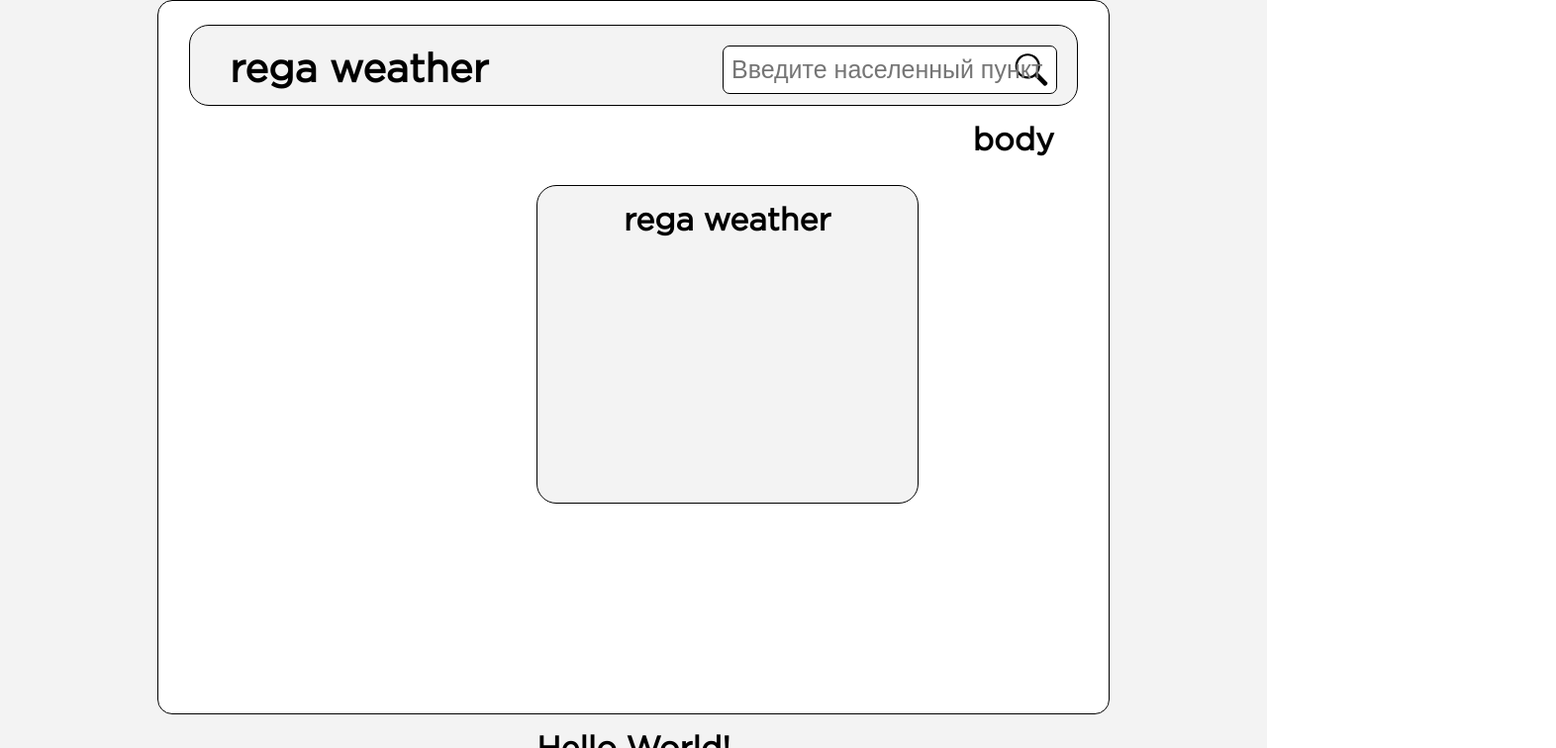
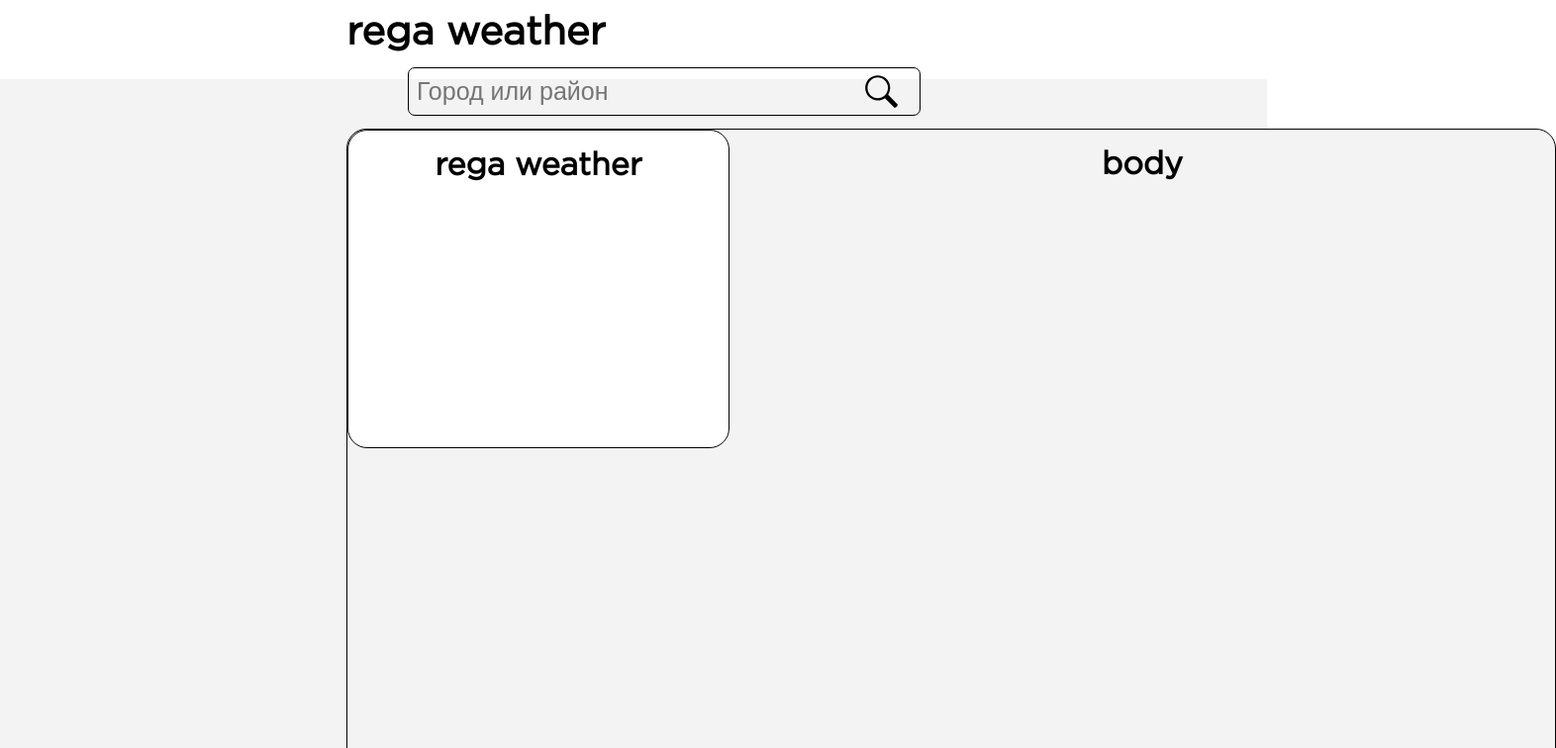
Before and after one commit to regikho/rega-weather, a React (Create React App) app: page / in a window 1280 px wide. Shown: the top 756 px of the page at 99% size, 1572 px wide, since content can reach past the window. Built offline with nearby package versions, Linux system fonts and the light colour scheme.

Commit message:
изменен хедер, величины измерения с относительных на абсолютные

```diff
--- a/src/App.js
+++ b/src/App.js
@@ -1,10 +1,12 @@
 import './App.css';
 import Content from './Components/Content/Content';
+import Header from './Components/Header/Header';
 import WeekContainer from './Components/WeekContainer/WeekContainer';
 
 function App() {
   return (
     <div className="app">
+      <Header />
       <Content />
       <WeekContainer />
 
--- a/src/Components/Content/Content.js
+++ b/src/Components/Content/Content.js
@@ -1,13 +1,11 @@
 import React from 'react';
+
 import CurrentContainer from '../CurrentContainer/CurrentContainer';
-import Header from '../Header/Header';
-
 import classes from './Content.module.css';
 
 function Content() {
   return (
     <div className={classes.content}>
-        <Header />
         <CurrentContainer />
         <h1>body</h1>
     </div>
--- a/src/Components/Content/Content.module.css
+++ b/src/Components/Content/Content.module.css
@@ -1,11 +1,10 @@
 .content {
-    width: 75vw;
-    height: 90vh;
+    width: 1220px;
+    height: 700px;
     position: flex;
-    margin-left: auto;
-    margin-right: auto;
-    background-color: #ffffff;
+    margin: 50px 350px;
+    background-color: #f3f3f3;
     border: 1px solid #000000;
-    border-radius: 15px;
+    border-radius: 20px;
     font-family: "GothamPro";
 }
--- a/src/Components/CurrentContainer/CurrentContainer.module.css
+++ b/src/Components/CurrentContainer/CurrentContainer.module.css
@@ -1,11 +1,8 @@
 .current-container {
-    max-width: 90vw;
     width: 30vw;
     height: 40vh;
     position: flex;
-    margin-top: 10vh;
-    margin-left: 6vh;
-    background-color: #f3f3f3;
+    background-color: #fff;
     border-radius: 20px;
     border: 1px solid #000000;
     font-family: "GothamPro";
--- a/src/Components/Header/Header.js
+++ b/src/Components/Header/Header.js
@@ -8,7 +8,7 @@ function Header() {
       <h1 className={classes.logo}>rega weather</h1>
       <input
         className={classes['search-input']}
-        placeholder="Введите населенный пункт"
+        placeholder="Город или район"
       />
     </header>
   );
--- a/src/Components/Header/Header.module.css
+++ b/src/Components/Header/Header.module.css
@@ -1,20 +1,14 @@
 .header {
-    max-width: 90vw;
-    width: 70vw;
-    height: 10vh;
-    position: flex;
-    margin-left: auto;
-    margin-right: auto;
-    margin-top: 3vh;
-    background-color: #f3f3f3;
-    border-radius: 20px;
-    border: 1px solid #000000;
+    width: 100%;
+    height: 80px;
+    background-color: #fff;
     font-family: "GothamPro";
 }
 
-.logo{
-    padding-top: auto;
-    padding-left: 5vh;
+.logo {
+    padding-top: 15px;
+    margin: 0;
+    padding-left: 350px;
     font-size: 40px;
     font-weight: bold;
     color: #000000;
@@ -22,15 +16,15 @@
 }
 
 .search-input {
-    width: 25vw;
+    width: 500px;
     font-size: 25px;
     color: #000000;
     padding: 9px 8px;
-    margin-top: 2.5vh;
-    margin-right: 2.5vh;
+    margin-top: 15px;
+    margin-right: 350px;
     border: 1px solid #000000;
     border-radius: 7px;
-    background: url(../../pics/magnifying-glass.svg) no-repeat center right #fff;
+    background: url(../../pics/magnifying-glass.svg) no-repeat center right;
     background-size: 15% 70%;
     outline: none;
     float: right;
```
